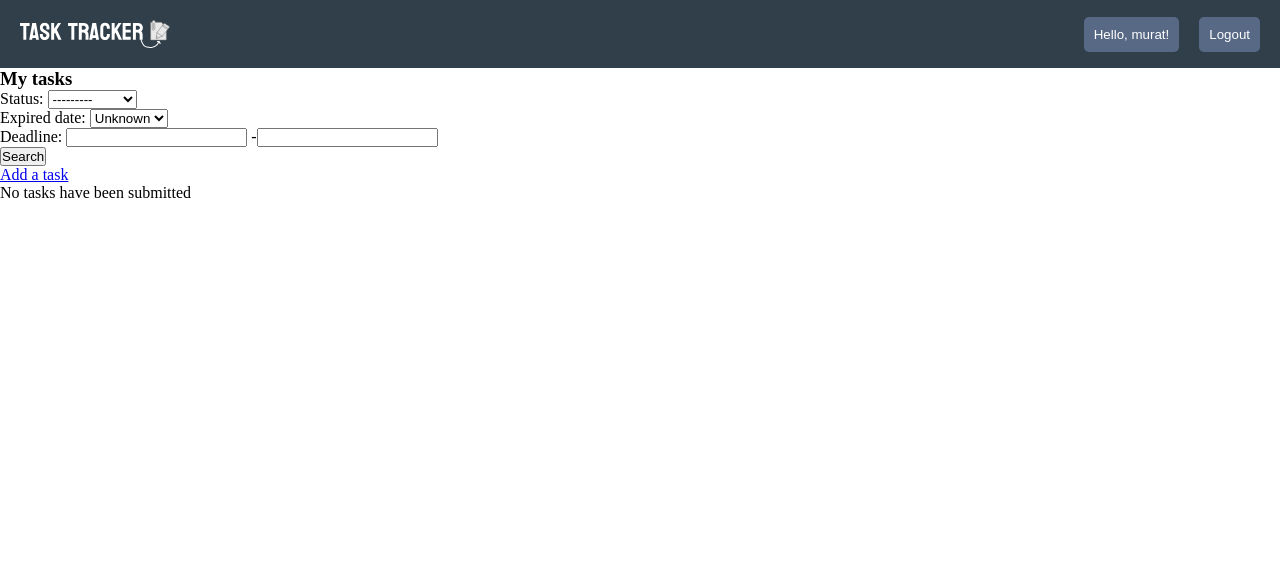
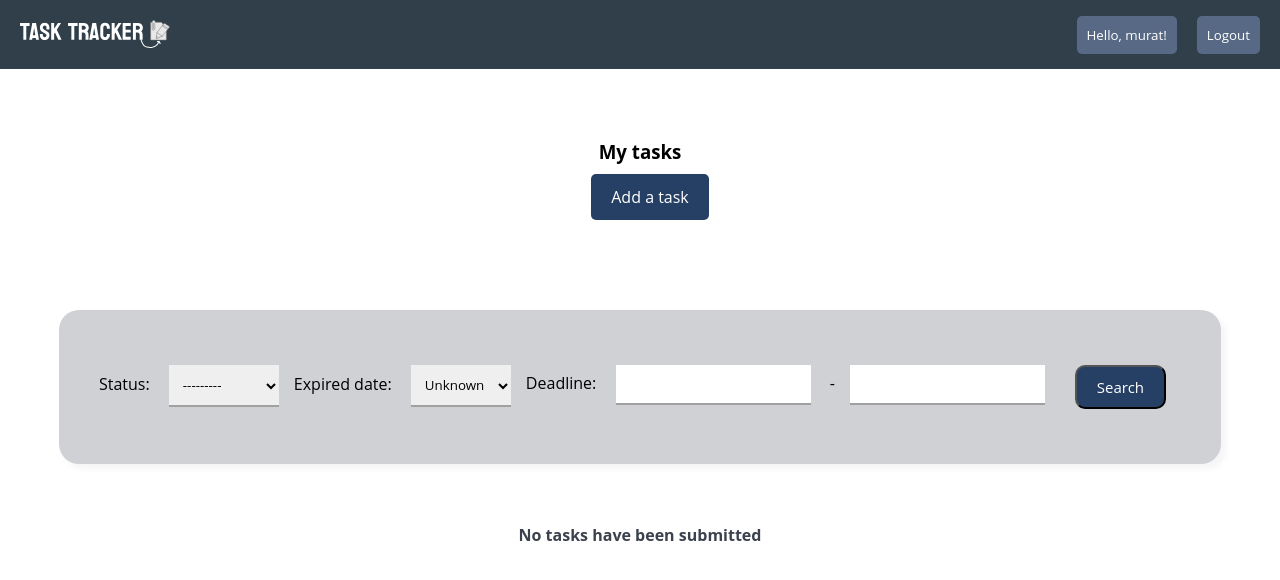
Before and after one commit to nazisjs/todolist, a Django app: page / in a window 1280 px wide. Shown: the top 580 px of the page. Run offline with Django 5.2, Linux system fonts and the light colour scheme; a user stored in the database is signed in; data comes from the database, SQL or seed files in the repository; both versions use the stored data as it was after the commit.

Commit message:
Added style

```diff
--- a/myproject/myproject/settings.py
+++ b/myproject/myproject/settings.py
@@ -68,6 +68,9 @@ TEMPLATES = [
     },
 ]
 
+
+
+
 WSGI_APPLICATION = "myproject.wsgi.application"
 
 
@@ -106,7 +109,7 @@ AUTH_PASSWORD_VALIDATORS = [
 
 LANGUAGE_CODE = "en-us"
 
-TIME_ZONE = "UTC"
+TIME_ZONE = "Asia/Almaty"
 
 USE_I18N = True
 
@@ -117,6 +120,7 @@ USE_TZ = True
 # https://docs.djangoproject.com/en/5.2/howto/static-files/
 
 STATIC_URL = "static/"
+STATICFILES_DIRS = [BASE_DIR / "static"]
 
 # Default primary key field type
 # https://docs.djangoproject.com/en/5.2/ref/settings/#default-auto-field
--- a/myproject/todo/static/css/home.css
+++ b/myproject/todo/static/css/home.css
@@ -2,6 +2,7 @@
         margin: 0;
         padding: 0;
         box-sizing: border-box;
+        font-family: 'Open Sans', sans-serif;
     }
 
     nav {
@@ -53,6 +54,200 @@
         transition: 0.3s;
     }
 
+    .all {
+        display: flex;
+        justify-content: center;
+        align-items: center;
+        width: 100%;
+    }
+
+    .text {
+        color: #474747;
+        padding: 10px 15px;
+    }
+
+    .box {
+        display: flex;
+        justify-content: space-between;
+        padding: 50px;
+        width: 100%;
+        max-width: 1250px;
+        align-items: center;
+        background-color: #e9e6e6;
+        border-radius: 20px;
+        flex-wrap: wrap;
+        margin: 10px;
+        box-shadow: 5px 5px 5px rgba(116, 103, 103, 0.5);
+
+    }
+
+    .update_btn {
+        background-color: #859dc1;
+        color: #fff;
+        padding: 10px 20px;
+        border-radius: 10px;
+        text-decoration: none;
+    }
+
+    .delete_btn {
+        background-color: #2c528b;
+        color: #fff;
+        padding: 10px 20px;
+        margin: 15px;
+        border-radius: 10px;
+        text-decoration: none;
+    }
+
+    .btns {
+        padding: 15px 10px;
+    }
+
+    .filtering {
+        display: flex;
+        flex-wrap: wrap;
+        justify-content: center;
+        margin: 20px;
+        padding: 20px;
+    }
+
+    .buttons {
+        display: flex;
+        flex-direction: column;
+        justify-content: center;
+        text-align: center;
+        margin-top: 40px;
+    }
+
+    .add_tasks {
+        padding: 12px 10px;
+        margin: 10px;
+        width: 100%;
+        background-color: #263f64;
+        color: #fff;
+        text-decoration: none;
+        border-radius: 5px;
+    }
+
+    .main_container {
+        display: flex;
+        justify-content: center;
+        margin: 30px;
+    }
+
+    .no-text {
+        text-align: center;
+        color: #3b424e;
+        font-weight: bold;
+        margin-top: 40px;
+    }
+
+    .submit_btn {
+        background-color: #263f64;
+        color: #fff;
+        padding: 10px 20px;
+        margin: 15px;
+        border-radius: 10px;
+        cursor: pointer;
+        font-size: 15px;
+    }
+
+    .done_btn {
+        background-color: #263f64;
+        color: #fff;
+        padding: 10px 20px;
+        margin: 15px;
+        border-radius: 10px;
+        cursor: pointer;
+        font-size: 15px;
+    }
+
+    .box.done {
+        background-color: #86ff86;
+    }
+
+    .box.done p.text {
+        text-decoration: line-through;
+        color: gray;
+    }
+
+    .box.soon {
+        background-color: yellow;
+    }
+
+    .box.overdue {
+        background-color: rgb(240, 43, 43);
+    }
+
+
+    .box_for_filter {
+        display: flex;
+        box-shadow: 5px 5px 5px rgba(238, 237, 237, 0.5);
+        background-color: #cfd1d5;
+        width: 100%;
+        border-radius: 20px;
+    }
+
+    .main_box_for_filter {
+        display: flex;
+        justify-content: center;
+        padding: 20px;
+        margin-top: 30px;
+    }
+
+    #id_deadline_time_0,
+    #id_deadline_time_1,
+    #id_expired_date,
+    #id_status {
+        border: none;
+        border-bottom: 2px solid #a0a0a0;
+        border-radius: 0px;
+        outline: none;
+        padding: 10px;
+        margin: 15px;
+    }
+
+    .filter_and_tasks {
+        display: flex;
+        justify-content: center;
+        flex-wrap: wrap;
+    }
+
+    /* fillform */
+    form.fill_form {
+        background-color: rgb(133, 167, 197);
+        width: auto;
+        max-width: 500px;
+        display: flex;
+        flex-direction: column;
+        justify-content: center;
+        align-items: center;
+        border-radius: 10px;
+        text-align: center;
+        padding: 10px;
+    }
+
+    #id_title,
+    #id_description,
+    #id_deadline {
+        margin: 10px;
+        display: flex;
+        justify-content: center;
+        border-radius: 10px;
+        text-align: center;
+        padding: 10px 10px;
+    }
+
+    .main {
+        display: flex;
+        justify-content: center;
+    }
+
+    .createtext {
+        text-align: center;
+        margin-top: 30px;
+        margin-bottom: 20px;
+    }
+
     @media (max-width: 768px) {
         .nav-links {
             position: absolute;
--- a/myproject/todo/templates/todo_folder/home.html
+++ b/myproject/todo/templates/todo_folder/home.html
@@ -21,30 +21,49 @@
     <span class="hello-msg"><a href="{% url 'logout' %}"></a></span>
 
     {% block content %}
-    <h3>My tasks</h3>
-
-    <form method="get">
+    <div class="filter_and_tasks">
+    <div class="main_container">
+    <div class="buttons">
+    <h3 class="text_main">My tasks</h3>
+    <a class="add_tasks" href="{% url 'task_create' %}"> Add a task </a>
+    </div>
+</div>
+<div class="main_box_for_filter">
+<div class="box_for_filter">
+    <form class="filtering" method="get">
     {{ myfilter.form.as_p }}
-    <button type="submit">Search</button>
+    <button class="submit_btn" type="submit">Search</button>
     </form>
-
-    <a href="{% url 'task_create' %}">Add a task</a>
+</div>
+</div>
+</div>
     <ul>
         {% for task in tasks %}
-        <li>
-            <p>Title:   <strong>{{task.title}}</strong></p>
-            <p>Description:  {{task.description|linebreaks}}</p>
-            <p>Deadline:     {{ task.deadline|date:"Y-m-d H:i"}}<br></p>
-            <p>Status:  {{ task.get_status_display }}</p>
+        <div class="all">
+        <div class="box
+        {% if task.status == 'done' %}done{% endif %}
+        {% if task.deadline_status == 'soon' %}soon{% endif %}
+        {% if task.deadline_status == 'overdue' %}overdue{% endif %}">
+
+            <p class="text"> Title:   <strong>{{task.title}}</strong></p>
+            <p class="text"> Description:  {{task.description}}</p>
+            <p>Created: {{ task.created_at|date:"Y-m-d H:i" }}</p>
+            <p class="text"> Deadline:     {{ task.deadline|date:"Y-m-d H:i"}}<br></p>
+            <p>Time left: {{ task.deadline|timeuntil }}</p>
+            <p class="text"> Status:  {{ task.get_status_display }}</p>
             <form action="{% url 'task_change_status' task.pk %}" method="POST">
                 {% csrf_token %}
                 <option value="{{ key }}" {% if task.status == key %}selected="selected" {% endif %}>{{ label }}</option>
             </form>
-            <a href="{% url 'task_update' task.pk %}">Edit</a>
-            <a href="{% url 'task_delete' task.pk %}">Delete</a>
-        </li>
+            <div class="btns">
+            <a class="done_btn" href="{% url 'task_mark_done' task.pk %}">Done</a>
+            <a class="update_btn" href="{% url 'task_update' task.pk %}">Edit</a>
+            <a class="delete_btn" href="{% url 'task_delete' task.pk %}">Delete</a>
+            </div>
+        </div>
+    </div>
         {% empty %}
-        <li>No tasks have been submitted</li>
+        <p class="no-text">No tasks have been submitted</p>
         {% endfor %}
     </ul>
     {% endblock %}
--- a/myproject/todo/urls.py
+++ b/myproject/todo/urls.py
@@ -5,6 +5,7 @@ urlpatterns=[
     path("login/",views.loginPage,name="login"),
     path("logout/",views.logoutUser,name="logout"),
     path("tasks/new/",views.create_task,name="task_create"),
+    path("task/<int:pk>/done/",views.task_mark_done,name="task_mark_done"),
     path("tasks/<int:pk>/edit/",views.update_task,name="task_update"),
     path("tasks/<int:pk>/delete/",views.delete_task,name="task_delete"),
     path("tasks/<int:pk>/change_status/",views.change_status,name="task_change_status"),
--- a/myproject/todo/views.py
+++ b/myproject/todo/views.py
@@ -9,6 +9,7 @@ from .forms import TaskForm
 from django.utils import timezone
 from django.views.decorators.http import require_POST
 from .filters import TaskFilter
+from datetime import timedelta
 
 def registerPage(request):
     if request.user.is_authenticated:
@@ -56,6 +57,15 @@ def home(request):
     tasks=Task.objects.filter(user_owner=request.user).order_by("deadline")
     myfilter=TaskFilter(request.GET,queryset=tasks)
     tasks=myfilter.qs
+
+    now=timezone.now()
+    for task in tasks:
+        if task.deadline<now:
+            task.deadline_status="overdue"
+        elif task.deadline-now <= timedelta(hours=24):
+            task.deadline_status="soon"
+        else:
+            task.deadline_status="normal"
     return render(request,"todo_folder/home.html",{"tasks":tasks, "choice_status": Task.CHOICE_STATUS,"myfilter":myfilter,})
 
 @login_required
@@ -67,6 +77,12 @@ def create_task(request):
         task.save()
         return redirect("home")
     return render(request,"todo_folder/task_create.html",{"form":form})
+
+def task_mark_done(request,pk):
+    task=get_object_or_404(Task,pk=pk)
+    task.status=Task.done_status
+    task.save()
+    return redirect('home')
 
 @login_required
 def update_task(request,pk):
```
Also changed, not shown: myproject/todo/templates/todo_folder/task_create.html (+7 -6 lines), myproject/db.sqlite3, myproject/todo/forms.py (line endings or trailing spaces), myproject/todo/templates/todo_folder/task_list.html (deleted). Lines whose indentation alone changed are shown as unchanged.
